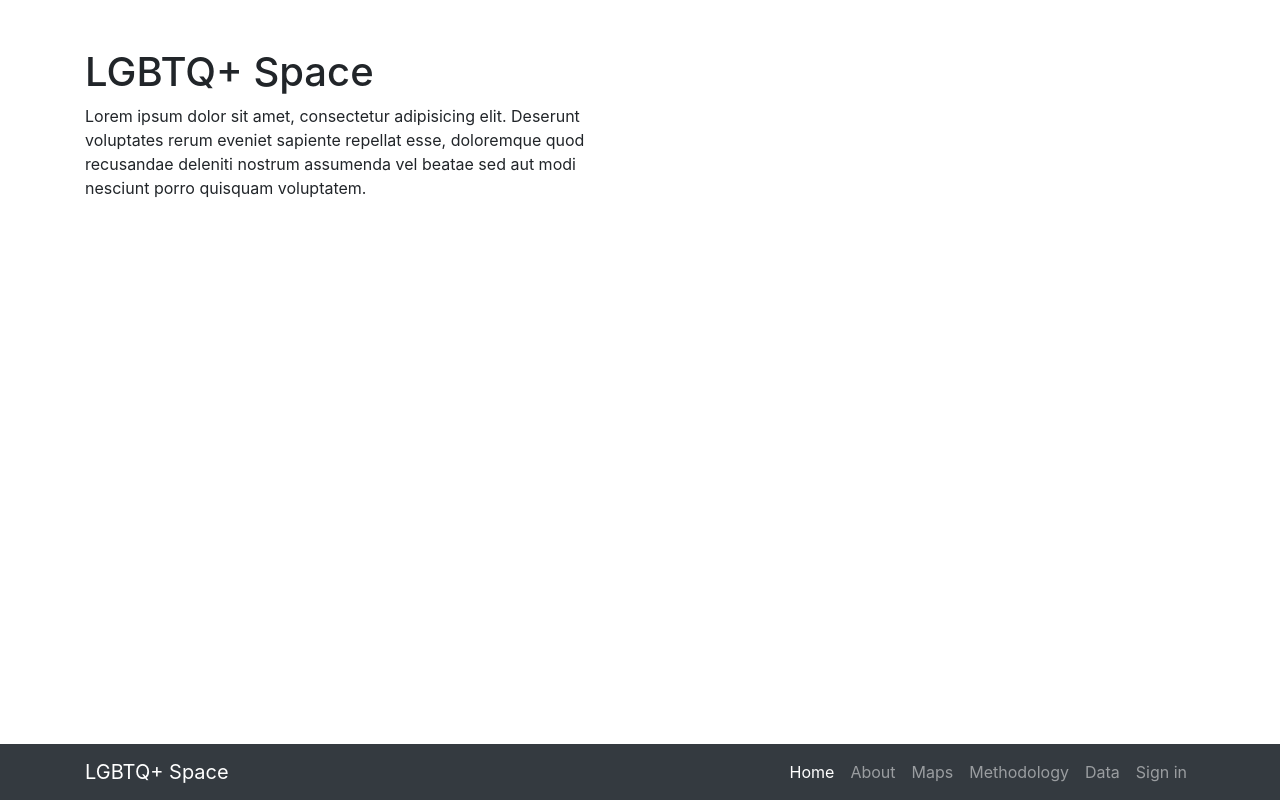
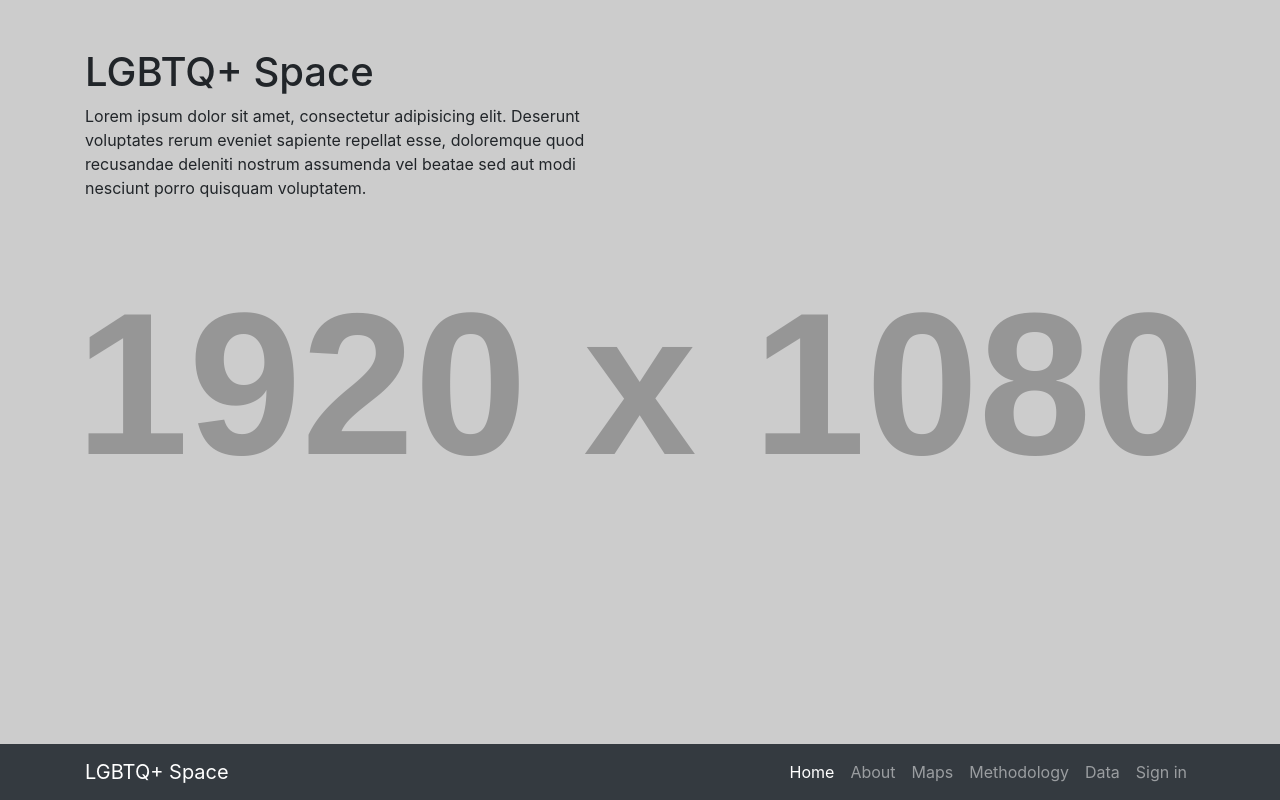
Before and after one commit to Zhiyuan-Jiao/Zhiyuan-Jiao.github.io, a website: page index.html in a window 1280 px wide. Drawn offline with Linux system fonts and the light colour scheme; placeholder pictures from the web are drawn by us.

Commit message:
Update the-big-picture.css

```diff
--- a/css/the-big-picture.css
+++ b/css/the-big-picture.css
@@ -4,7 +4,7 @@
  * Licensed under MIT (https://github.com/StartBootstrap/startbootstrap-the-big-picture/blob/master/LICENSE)
  */
 body {
-  background-image: url('http://placehold.it/1920x1080') no-repeat center center fixed;
+   background: url('http://placehold.it/1920x1080') no-repeat center center fixed;
   -webkit-background-size: cover;
   -moz-background-size: cover;
   background-size: cover;
```
